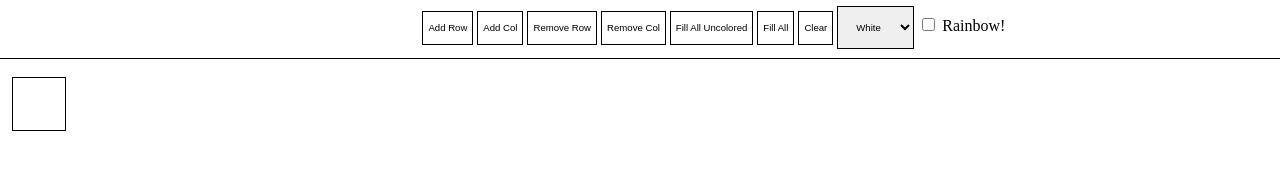
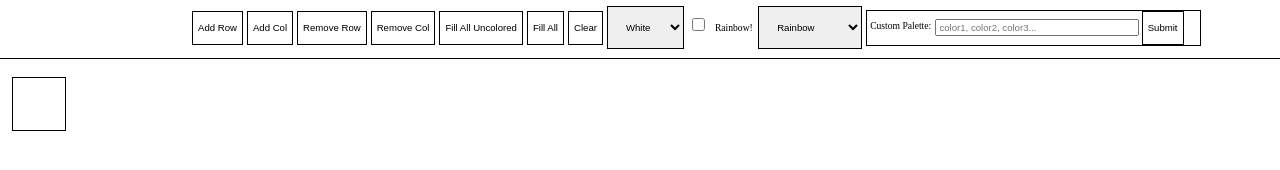
Before and after one commit to Adrianr19970/CSCI39548-Assignment-3, a plain HTML site: page index.html in a window 1280 px wide. Drawn offline with Linux system fonts and the light colour scheme.

Commit message:
Added custom color palettes & presets

```diff
--- a/index.html
+++ b/index.html
@@ -23,8 +23,25 @@
         <option value="#000000">Black</option>
         <option value="#00ff00">Green</option>
     </select>
+
 	<input type="checkbox" id="checkBox" onclick="rememberOldGrid()">
-	<label for="checkbox" > Rainbow! </label>
+	<label for="checkbox" id="checkBoxlabel" > Rainbow! </label>
+
+	<select name= "Color Palette" onchange="selectedPalette(this.value)" id="paletteID">
+        <option value="#fc0303, #fc4e03, #fcba03, #fcf003, #41fc03, #03fc77,
+		#03fcd3, #039dfc, #034afc,#4a03fc,#ba03fc,#fc03e3, #eb3434">Rainbow</option>
+        <option value="#f96767 ,#dddddd ,#277e62 ,#f4f4f4 ,#ec0f0f">Candy Cane</option>
+        <option value="#55af7a, #ff89c0,  #b4ba8c, #194a5e, #262a34 ,#644c8c">Dracula</option>
+        <option value="#a1ae25, #e1dc6b , #bb8918, #523637">Avocado</option>
+        <option value="#df0024, #f3c300, #00ac9f, #2e6db4 ">PlayStation</option>
+    </select>
+
+	<div id= "customPalette">
+		<p id= "customPalette_label">Custom Palette: </p>
+		<input type="text" id="palette" name="palette" placeholder="color1, color2, color3...">
+		<button id="submitbutton"onclick="selectedPalette(palette.value)"><p>Submit</p></button>
+	</div>
+
 </div>
 
     <hr>
--- a/script.js
+++ b/script.js
@@ -1,10 +1,11 @@
 let num_Rows = 1;
 let num_Cols = 1;
 let colorSelected = "#ffffff";
-let rainbowList= ["#fc0303", "#fc4e03", "#fcba03", "#fcf003", "#41fc03", "#03fc77",
-"#03fcd3", "#039dfc", "#034afc","#4a03fc","#ba03fc","#fc03e3"];
+let rainbowList=["#fc0303", "#fc4e03", "#fcba03", "#fcf003", "#41fc03", "#03fc77",
+"#03fcd3", "#039dfc", "#034afc","#4a03fc","#ba03fc","#fc03e3", "#eb3434"];
 let checkbox=document.getElementById("checkBox");
 let globalGrid=[];
+checkbox.checked=false;
 
 // Creates a Cell (Helper Function)
 function initial_Color(new_Cell) {
@@ -100,6 +101,15 @@ function selectedColor(color) {
     interface_bg.style.backgroundColor = colorSelected;
 }
 
+//Passing user input to rainbowList
+function selectedPalette(palette){
+	rainbowList=palette.split(",");
+	console.log(rainbowList[0]);
+	checkbox.checked=true;
+	rainbowify();
+}
+
+
 // Fills all uncolored squares with a specified color
 function fillU() {
 	let cells = document.querySelectorAll(".no_Color");
@@ -116,7 +126,7 @@ function fillU() {
 // Sets all squares to the specified color
 function fill() {
     alert("Clicked Fill")
-	checkBox.checked=false; //leave at end of function (for rainbow edge cases)
+	checkbox.checked=false; //leave at end of function (for rainbow edge cases)
 }
 
 /* I'm defining the "no_Color" class to be all boxes which are colored white
@@ -126,7 +136,7 @@ function fill() {
 // Clears all squares
 function clearAll() {
     alert("Clicked Clear All")
-	checkBox.checked=false; //leave at end of function (for rainbow edge cases)
+	checkbox.checked=false; //leave at end of function (for rainbow edge cases)
 }
 
 // Sets clicked square to selected color
--- a/styles.css
+++ b/styles.css
@@ -5,7 +5,7 @@ body {
 }
 
 #interface {
-    padding-left: 33%;
+    padding-left: 15%;
     padding-top: .5%;
     padding-bottom: .7%;
     background-color: white;
@@ -55,6 +55,39 @@ select:hover {
     color: white;
 }
 
+#checkBoxlabel{
+	background-color: white;
+	color: black;
+    padding-left: 3px;
+    padding-right: 3px;
+    font-size: .75vw;
+
+}
+
+#customPalette_label{
+	background-color: white;
+	color: black;
+    font-size: .75vw;
+	width:20%;
+	float:left;
+}
+#palette{
+	width:60%;
+	font-size:.75vw;
+
+}
+
+
+#customPalette{
+	padding-left: 3px;
+	padding-right: 3px;
+	border: 1px solid;
+	width: 30%;
+	font-size: .75vw;
+	background-color:white;
+	display: inline-block;
+}
+
 /* --------------- */
 
 /* Table CSS */
```
